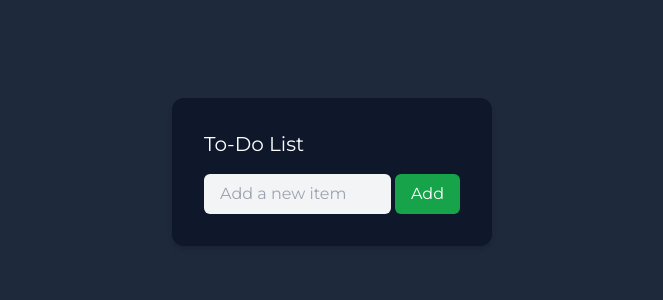
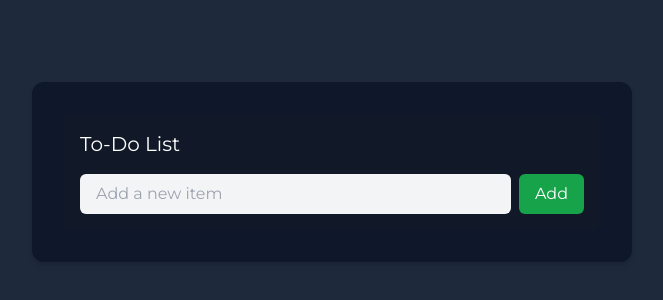
Before and after one commit to JoachimHamraoui/todo-app, a React (Create React App) app: page / in a window 1280 px wide. Shown: the part 228-528 px from the top of the page, without its empty margins (308-971 px from the left). Built offline with nearby package versions, Linux system fonts and the light colour scheme.

Commit message:
feature(listItems): added animations from new and deleted items. changed container size to be fixed and not dynamic

```diff
--- a/package.json
+++ b/package.json
@@ -7,6 +7,7 @@
     "@testing-library/jest-dom": "^6.6.3",
     "@testing-library/react": "^16.2.0",
     "@testing-library/user-event": "^13.5.0",
+    "motion": "^12.5.0",
     "react": "^19.0.0",
     "react-dom": "^19.0.0",
     "react-scripts": "5.0.1",
--- a/src/App.js
+++ b/src/App.js
@@ -6,7 +6,7 @@ import "./App.css";
 function App() {
   return (
     <div className="w-100 h-screen bg-slate-800 flex justify-center items-center">
-      <div className="bg-slate-900 w-3/12 p-8 rounded-xl shadow-md">
+      <div className="bg-slate-900 w-[600px] p-8 rounded-xl shadow-md">
         <ListWrapper /> {/* Corrected usage */}
       </div>
     </div>
--- a/src/components/item.js
+++ b/src/components/item.js
@@ -1,19 +1,34 @@
-const Item = ({ date, id, title }) => {
+import React from "react";
+import { motion } from "framer-motion";
 
-  const deleteItem = () => {
-    document.getElementById(id).remove();
-  }
-
+const Item = ({ date, id, title, onDelete }) => {
   return (
-    <div id={id} className="bg-gray-100 px-4 py-2 rounded-md font-main mb-2 flex justify-between">
+    <motion.div
+      layout
+      id={id}
+      className="bg-gray-100 px-4 py-2 rounded-md font-main mb-2 flex justify-between"
+      initial={{ opacity: 0, y: 20, scale: 0.8 }}
+      animate={{ opacity: 1, y: 0, scale: 1 }}
+      exit={{
+        opacity: 0,
+        scale: 0,
+        transition: { duration: 0.3, ease: "easeInOut" },
+      }} // Deflating effect
+      transition={{ duration: 0.4, ease: "easeOut" }}
+    >
       <div>
         <h1 className="font-bold text-xl">{title}</h1>
         <p className="text-gray-500 text-sm">{date}</p>
       </div>
       <div className="flex items-center">
-        <button id={id} onClick={deleteItem} className="bg-red-500 text-white px-4 py-2 rounded-md">Delete</button>
+        <button
+          onClick={() => onDelete(id)}
+          className="bg-red-500 text-white px-4 py-2 rounded-md"
+        >
+          Delete
+        </button>
       </div>
-    </div>
+    </motion.div>
   );
 };
 
--- a/src/components/listWrapper.js
+++ b/src/components/listWrapper.js
@@ -1,5 +1,6 @@
 import Item from "./item.js";
 import { useState } from "react";
+import { motion, AnimatePresence } from "framer-motion";
 
 const ListWrapper = () => {
   const [listItems, setListItems] = useState([]);
@@ -7,26 +8,58 @@ const ListWrapper = () => {
   const date = new Date().toDateString();
 
   const addItem = () => {
-    setListItems([...listItems, inputValue]);
+    if (!inputValue.trim()) return;
+    setListItems([...listItems, { id: Date.now(), title: inputValue }]);
     setInputValue("");
   };
 
-  // when the enter key is pressed, add the item
+  const handleDelete = (id) => {
+    setListItems((prev) => prev.filter((item) => item.id !== id));
+  };
+
   const handleKeyPress = (e) => {
-    if (e.key === "Enter") {
-      addItem();
-    }
-  }
+    if (e.key === "Enter") addItem();
+  };
 
   return (
-    <div>
-      <h1 className="text-xl text-white font-main">To-Do List</h1>
-      <div className="w-100 mt-4">
-        {listItems.map((item, index) => (
-          <Item key={index} date={date} id={index} title={item} />
-        ))}
+    <motion.div
+      layout // This makes everything smoothly shift together
+      className="p-4 bg-gray-900 rounded-lg"
+    >
+      {/* Animated Header */}
+      <motion.h1
+        layout
+        initial={{ opacity: 0, y: -20 }}
+        animate={{ opacity: 1, y: 0 }}
+        transition={{ duration: 0.4, ease: "easeOut" }}
+        className="text-xl text-white font-main mb-4"
+      >
+        To-Do List
+      </motion.h1>
 
-        <div className="flex gap-1">
+      {/* Animated List Container */}
+      <motion.div layout>
+        <AnimatePresence>
+          {listItems.map((item) => (
+            <Item
+              key={item.id}
+              date={date}
+              id={item.id}
+              title={item.title}
+              onDelete={handleDelete}
+            />
+          ))}
+        </AnimatePresence>
+      </motion.div>
+
+      {/* Animated Input & Button Section */}
+      <motion.div
+        layout
+        initial={{ opacity: 0, y: 20 }}
+        animate={{ opacity: 1, y: 0 }}
+        transition={{ duration: 0.4, ease: "easeOut" }}
+        className="flex gap-2 mt-4"
+      >
         <input
           type="text"
           placeholder="Add a new item"
@@ -34,16 +67,15 @@ const ListWrapper = () => {
           value={inputValue}
           onChange={(e) => setInputValue(e.target.value)}
           onKeyPress={handleKeyPress}
-        ></input>
+        />
         <button
           className="bg-green-600 text-white px-4 py-2 rounded-md font-main"
           onClick={addItem}
         >
           Add
         </button>
-        </div>
-      </div>
-    </div>
+      </motion.div>
+    </motion.div>
   );
 };
 
```
Also changed, not shown: 1 other file (tests, documents, lock files or other folders).
